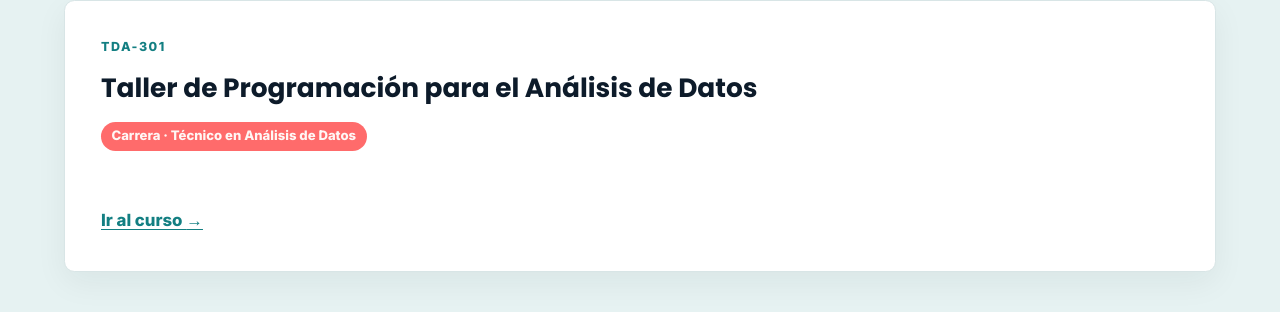
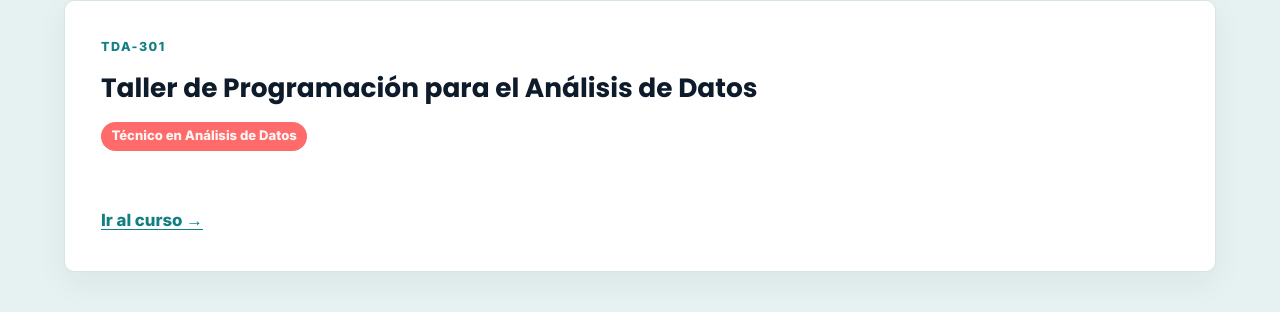
Before and after one commit to mfmp-docencia/mfmp-docencia.github.io, a Jekyll site: the page built from index.md, in a window 1280 px wide. Shown: the part 1283-1595 px from the top of the page. Built offline with Jekyll 4.4.1, drawn with Linux system fonts in a browser that asks for light colours.

Commit message:
fix: simplificar etiquetas de carrera

```diff
--- a/index.md
+++ b/index.md
@@ -50,7 +50,7 @@ description: Cursos y recursos docentes publicados en MFMP Docencia.
           <p class="course-code">{{ course.code }}</p>
           <h3><a href="{{ '/' | append: course.id | append: '/' | relative_url }}">{{ course.name }}</a></h3>
           {% for career in site.data.careers %}
-            {% if career.id == course.career_id %}<p class="career-tag">Carrera · {{ career.name }}</p>{% endif %}
+            {% if career.id == course.career_id %}<p class="career-tag">{{ career.name }}</p>{% endif %}
           {% endfor %}
           <a class="card-link" href="{{ '/' | append: course.id | append: '/' | relative_url }}" aria-label="Ir al curso {{ course.name }}">Ir al curso <span aria-hidden="true">→</span></a>
         </article>
```
Also changed, not shown: courses/index.md (+1 -1 lines).
